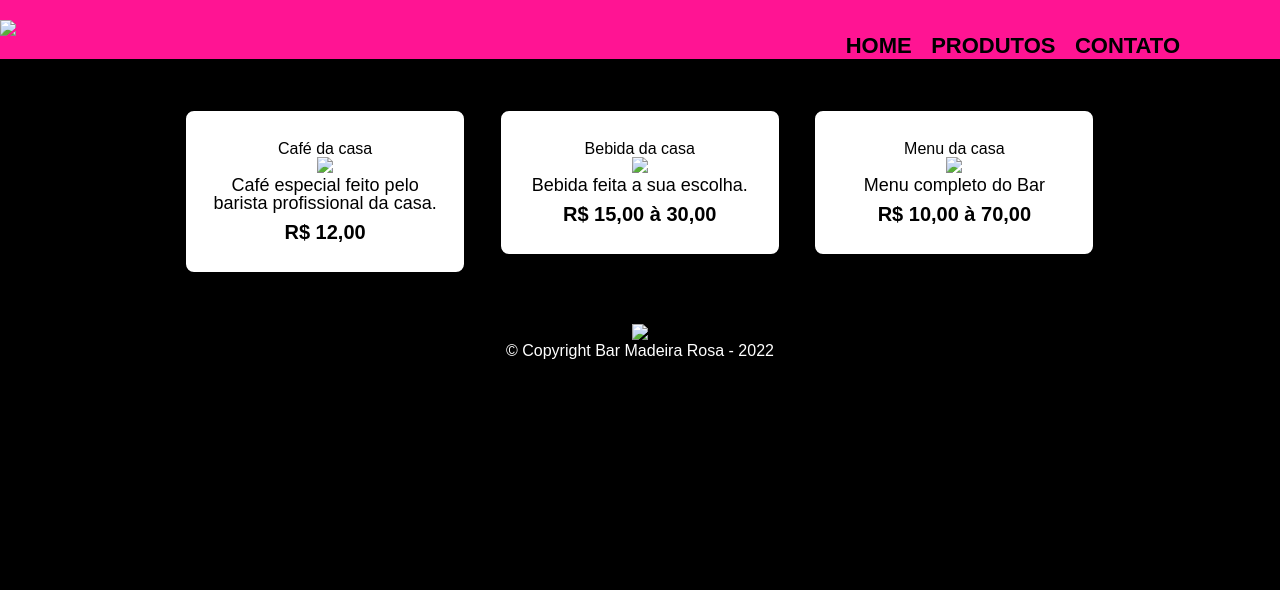
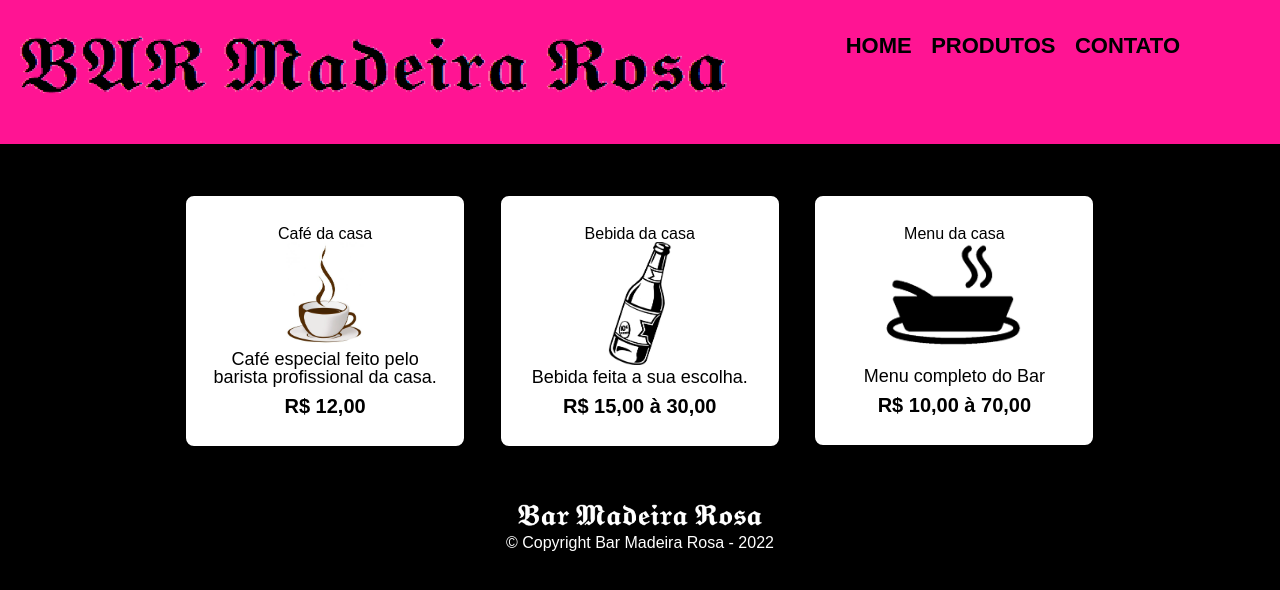
Before and after one commit to Joaozinho377/bar-madeira-rosa-1C, a plain HTML site: page produtos.html in a window 1280 px wide. Drawn offline with Linux system fonts and the light colour scheme.

Commit message:
atualizado

```diff
--- a/produtos.html
+++ b/produtos.html
@@ -5,14 +5,14 @@
 	<head>
 		<meta charset="utf-8">
 		<title>Protudos Bar Madeira Rosa</title>
-		<link rel="stylesheet" href="reset.css">
-		<link rel="stylesheet" href="Style.css">
+		<link rel="stylesheet" href="./assets/CSS/reset.css">
+		<link rel="stylesheet" href="./assets/CSS/Style.css">
 	</head>
 
 	<body>
 		<header>
 			<div class="caixa">
-			<h1><a href="index.html"><img src="logo.png"></a></h1>
+			<h1><a href="index.html"><img src="./assets/img/logo.png"></a></h1>
 
 			<nav>
 				<ul>
@@ -30,19 +30,19 @@
 			<ul class="produtos">
 				<li>
 					<h2>Café da casa</h2>
-					<img id="imgcafé" src="café da casa.png">
+					<img id="imgcafé" src="./assets/img/café da casa.png" alt="café">
 					<p class="descrição">Café especial feito pelo barista profissional da casa.</p>
 					<p class="preço"> R$ 12,00</p>
 				</li>
 				<li>
 					<h2>Bebida da casa</h2>
-					<img id="imgbebida" src="bebida da casa.png">
+					<img id="imgbebida" src="./assets/img/bebida da casa.png" alt="bebida">
 					<p class="descrição">Bebida feita a sua escolha.</p>
 					<p class="preço">R$  15,00 à 30,00</p>
 				</li>
 				<li>
 					<h2>Menu da casa</h2>
-					<img id="imgmenu" src="menu da casa.png">
+					<img id="imgmenu" src="./assets/img/menu da casa.png" alt="menu">
 					<p class="descrição">Menu completo do Bar</p>
 					<p class="preço">R$ 10,00 à 70,00</p>
 				</li>
@@ -51,7 +51,7 @@
 		</main>
 
 		<footer>
-			<img id="copyright" src="copyright.png">
+			<img id="copyright" src="./assets/img/copyright.png" alt="copyright">
 			<p>&copy; Copyright Bar Madeira Rosa - 2022</p>
 
 		</footer>
```
